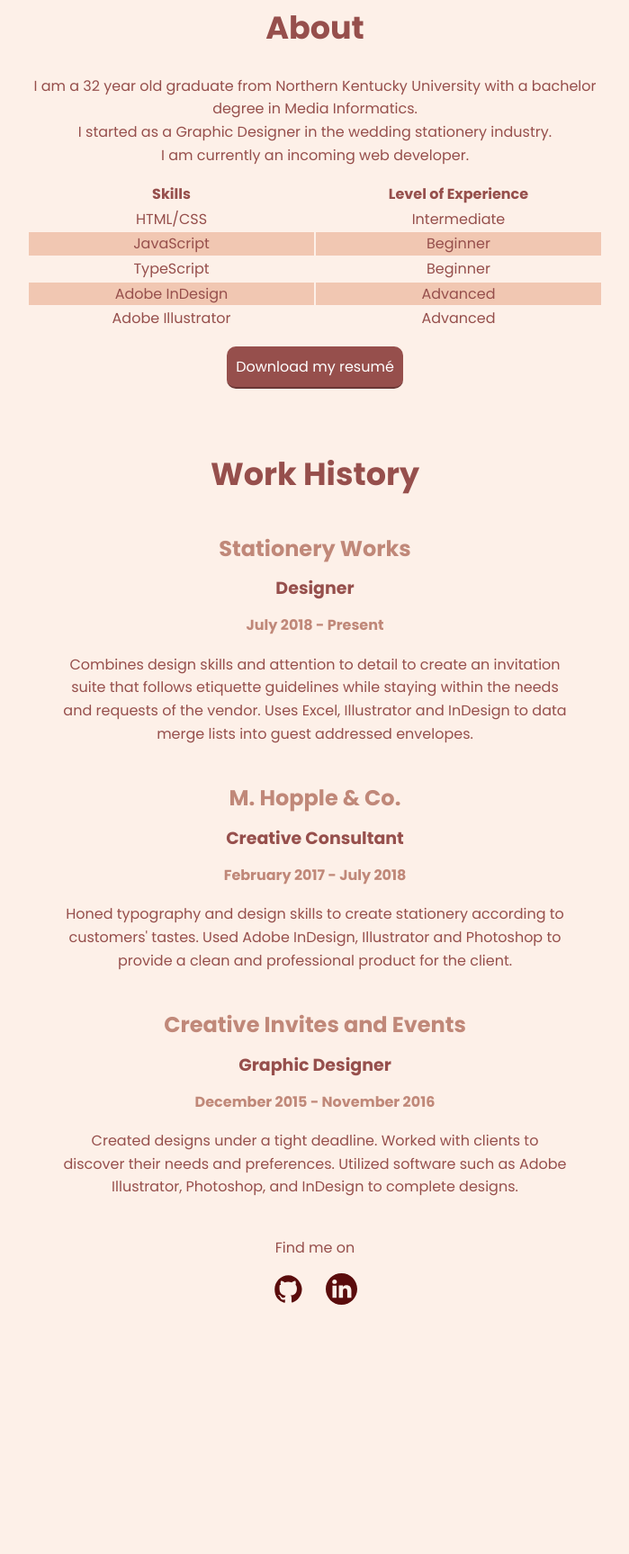
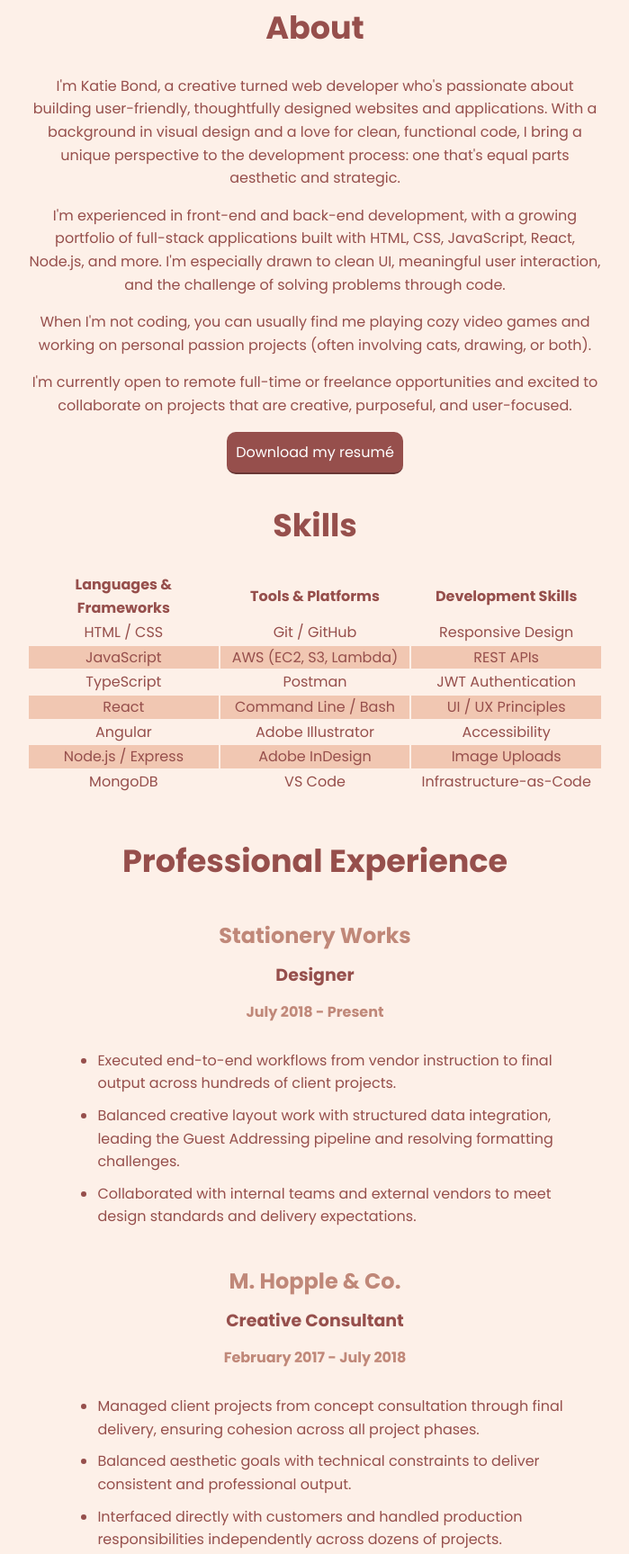
Before and after one commit to raschkatie/portfolio-website, a plain HTML site: page about.html in a window 1280 px wide. Shown: the part 160-1887 px from the top of the page at 90% size, without its empty margins (290-989 px from the left). Before the commit the page ends 1679 px from the top, so only its background shows below. Drawn offline with Linux system fonts and the light colour scheme.

Commit message:
Updated to match resume and new skills

```diff
--- a/about.html
+++ b/about.html
@@ -37,63 +37,108 @@
         <main>
             <div class="about-info">
                 <h1>About</h1>
-            <p>I am a 32 year old graduate from Northern Kentucky University with a bachelor degree in Media Informatics.<br/>
-            I started as a Graphic Designer in the wedding stationery industry.<br/>
-            I am currently an incoming web developer.</p>
+                <p>
+                    I'm Katie Bond, a creative turned web developer who's passionate about building user-friendly,
+                    thoughtfully designed websites and applications. With a background in visual design and a love for
+                    clean, functional code, I bring a unique perspective to the development process: one that's equal
+                    parts aesthetic and strategic.
+                </p>
+                <p>
+                    I'm experienced in front-end and back-end development, with a growing portfolio of full-stack
+                    applications built with HTML, CSS, JavaScript, React, Node.js, and more. I'm especially drawn to clean UI,
+                    meaningful user interaction, and the challenge of solving problems through code.
+                </p>
+                <p>
+                    When I'm not coding, you can usually find me playing cozy video games and working on personal passion
+                    projects (often involving cats, drawing, or both).
+                </p>
+                <p>
+                    I'm currently open to remote full-time or freelance opportunities and excited to
+                    collaborate on projects that are creative, purposeful, and user-focused.
+                </p>
+
+                <p><a href="files/Katie-Rasch-Full-Stack-Developer.pdf" target="_blank" class="button" download>Download my resumé</a></p>
+
+                <h1>Skills</h1>
+                <div class="skill-table">
                     <table>
                         <thead>
                             <tr>
-                        <th>Skills</th>
-                        <th>Level of Experience</th>
+                                <th>Languages & Frameworks</th>
+                                <th>Tools & Platforms</th>
+                                <th>Development Skills</th>
                             </tr>
                         </thead>
                         <tbody>
                             <tr>
-                        <td>HTML/CSS</td>
-                        <td>Intermediate</td>
+                                <td>HTML / CSS</td>
+                                <td>Git / GitHub</td>
+                                <td>Responsive Design</td>
                             </tr>
                             <tr class="about-info__odd-row">
                                 <td>JavaScript</td>
-                        <td>Beginner</td>
+                                <td>AWS (EC2, S3, Lambda)</td>
+                                <td>REST APIs</td>
                             </tr>
                             <tr>
                                 <td>TypeScript</td>
-                        <td>Beginner</td>
+                                <td>Postman</td>
+                                <td>JWT Authentication</td>
                             </tr>
                             <tr class="about-info__odd-row">
-                        <td>Adobe InDesign</td>
-                        <td>Advanced</td>
+                                <td>React</td>
+                                <td>Command Line / Bash</td>
+                                <td>UI / UX Principles</td>
                             </tr>
                             <tr>
+                                <td>Angular</td>
                                 <td>Adobe Illustrator</td>
-                        <td>Advanced</td>
+                                <td>Accessibility</td>
+                            </tr>
+                            <tr class="about-info__odd-row">
+                                <td>Node.js / Express</td>
+                                <td>Adobe InDesign</td>
+                                <td>Image Uploads</td>
+                            </tr>
+                            <tr>
+                                <td>MongoDB</td>
+                                <td>VS Code</td>
+                                <td>Infrastructure-as-Code</td>
                             </tr>
                         </tbody>
                     </table>
-
-            <p><a href="files/katierasch-cv.pdf" class="button" download>Download my resumé</a></p>
+                </div>
             </div>
 
             <div class="work-history">
-                <h1>Work History</h1>
+                <h1>Professional Experience</h1>
 
                 <h2 class="work-history__item">Stationery Works</h2>
                 <h3>Designer</h3>
                 <h4>July 2018 - Present</h4>
-                <p>Combines design skills and attention to detail to create an invitation suite that follows etiquette guidelines while staying within the
-                    needs and requests of the vendor. Uses Excel, Illustrator and InDesign to data merge lists into guest addressed envelopes.</p>
+                <ul>
+                    <li>Executed end-to-end workflows from vendor instruction to final output across hundreds of client projects.</li>
+                    <li>Balanced creative layout work with structured data integration, leading the Guest Addressing pipeline and resolving formatting challenges.</li>
+                    <li>Collaborated with internal teams and external vendors to meet design standards and delivery expectations.</li>
+                </ul>
 
                 <h2 class="work-history__item">M. Hopple & Co.</h2>
                 <h3>Creative Consultant</h3>
                 <h4>February 2017 - July 2018</h4>
-                <p>Honed typography and design skills to create stationery according to customers' tastes. Used Adobe InDesign, Illustrator and  Photoshop
-                    to provide a clean and professional product for the client.</p>
+                <ul>
+                    <li>Managed client projects from concept consultation through final delivery, ensuring cohesion across all project phases.</li>
+                    <li>Balanced aesthetic goals with technical constraints to deliver consistent and professional output.</li>
+                    <li>Interfaced directly with customers and handled production responsibilities independently across dozens of projects.</li>
+                </ul>
 
                 <h2 class="work-history__item">Creative Invites and Events</h2>
                 <h3>Graphic Designer</h3>
                 <h4>December 2015 - November 2016</h4>
-                <p>Created designs under a tight deadline. Worked with clients to discover their needs and preferences. Utilized software such as Adobe
-                    Illustrator, Photoshop, and InDesign to complete designs.</p>
+                <ul>
+                    <li>Guided each client through the full design and production cycle, from ideation to delivery.</li>
+                    <li>Balanced customer needs with production feasibility while delivering personalized design outcomes.</li>
+                    <li>Adapted to rapidly changing requests and managed time-sensitive projects in a fast-paced environment.</li>
+                </ul>
 
             </div>
         </main>
```
Also changed, not shown: index.html (+6 -3 lines), projects.html (+48 -19 lines). Lines whose indentation alone changed are shown as unchanged.
